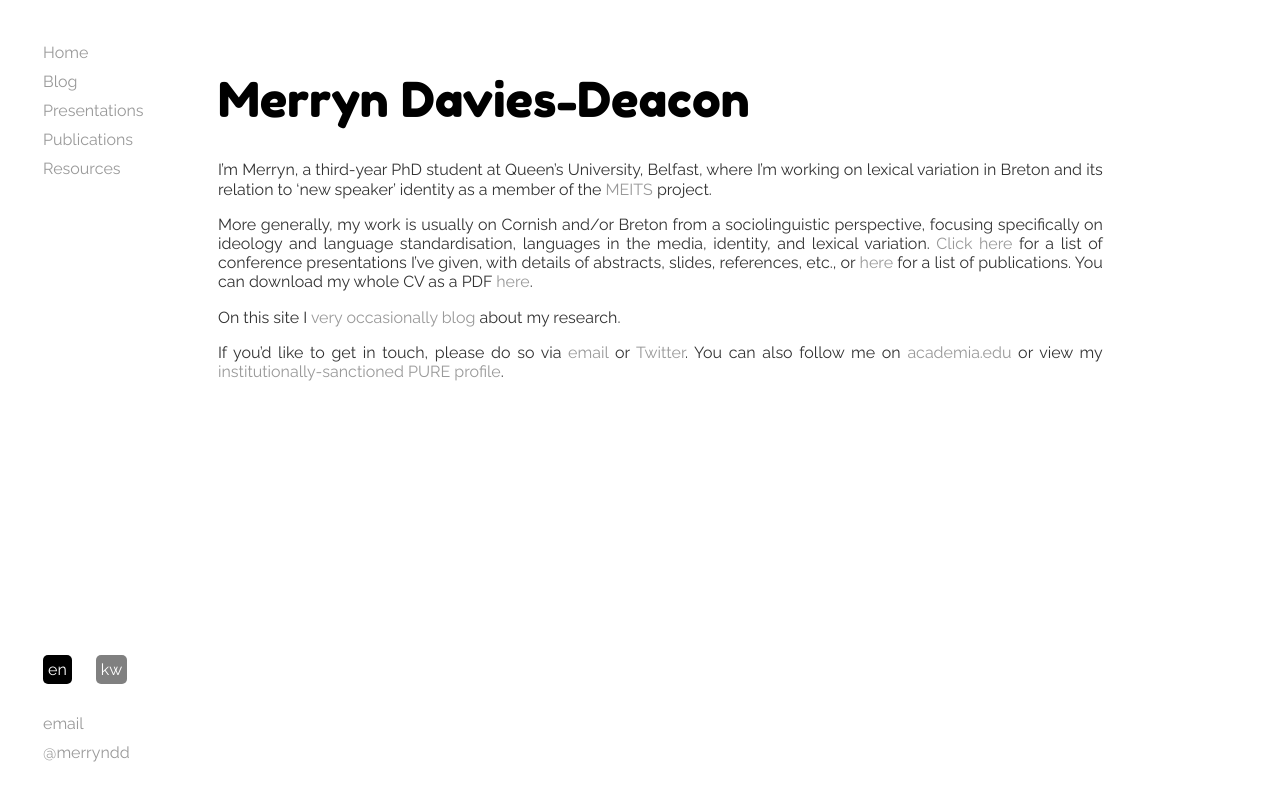
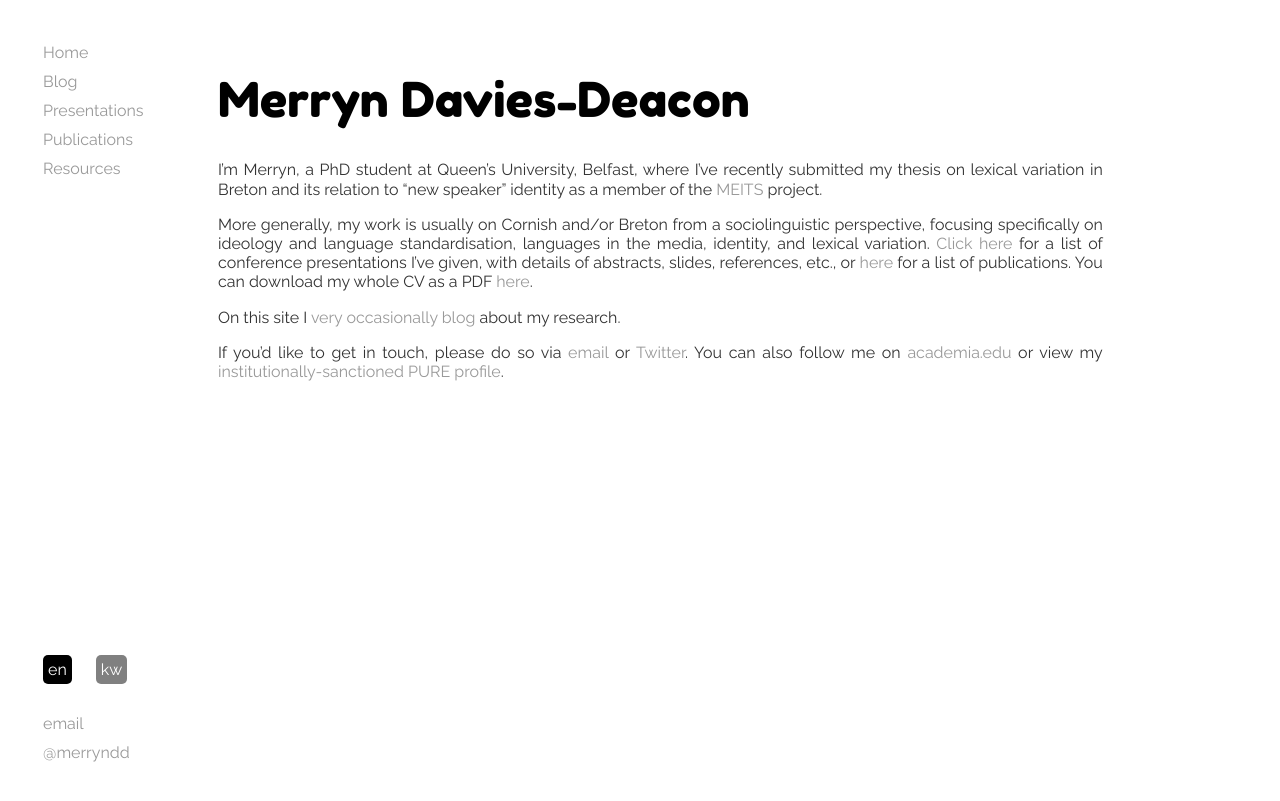
Before and after one commit to merryndd/merryndd.github.io, a Jekyll site: the page built from index.html, in a window 1280 px wide. Shown: the top 801 px of the page. Built offline with Jekyll 4.4.1, drawn with Linux system fonts in a browser that asks for light colours; comment, search, counter and statistics services are not loaded.

```diff
--- a/index.html
+++ b/index.html
@@ -6,13 +6,13 @@
 ---
 <h1>Merryn Davies-Deacon</h1>
 <div class="en">
-	<p>I’m Merryn, a third-year PhD student at Queen’s University, Belfast, where I’m working on lexical variation in Breton and its relation to ‘new speaker’ identity as a member of the <a href="http://meits.org">MEITS</a> project.</p>
+	<p>I’m Merryn, a PhD student at Queen’s University, Belfast, where I’ve recently submitted my thesis on lexical variation in Breton and its relation to “new speaker” identity as a member of the <a href="http://meits.org">MEITS</a> project.</p>
 	<p>More generally, my work is usually on Cornish and/or Breton from a sociolinguistic perspective, focusing specifically on ideology and language standardisation, languages in the media, identity, and lexical variation. <a href="/site/papers">Click here</a> for a list of conference presentations I’ve given, with details of abstracts, slides, references, etc., or <a href="/site/publications">here</a> for a list of publications. You can download my whole CV as a PDF <a href="https://drive.google.com/uc?authuser=0&id=14fYWdkHq1qjdewM1tVFqj3-ntJiapml4">here</a>.</p>
 	<p>On this site I <a href="/site/blog">very occasionally blog</a> about my research.</p>
 	<p>If you’d like to get in touch, please do so via <a href="mailto:mdaviesdeacon01@qub.ac.uk">email</a> or <a href="http://twitter.com/merryndd">Twitter</a>. You can also follow me on <a href="https://qub.academia.edu/MerrynDaviesDeacon">academia.edu</a> or view my <a href="http://go.qub.ac.uk/merryndd">institutionally-sanctioned PURE profile</a>.</p>
 </div>
 <div class="kw">
-	<p>Ow hanow vy ew Merryn ha theroma o conis war PhD, lebmyn et y dryja bledhen, ort Pednscol an Vyghternes, Béal Feirste. An testen a’m studhyans ew an varyanjow en-mesk an geryow en Bretonek hag an kelm tredh hebma ha honanieth an “gowsoryon nowydh”. Theroma o qwul an gonis ma vel radn a <a href="http://meits.org">v/MEITS</a>.</p>
+	<p>Ow hanow vy ew Merryn ha theroma o conis war PhD ort Pednscol an Vyghternes, Béal Feirste; a-gensow a wruga vy rendra an dornscrif rag hebma. An testen a’m studhyans ew an varyanjow en-mesk an geryow en Bretonek hag an kelm tredh hebma ha honanieth an “gowsoryon nowydh”. Theroma o qwul an gonis ma vel radn a <a href="http://meits.org">v/MEITS</a>.</p>
 	<p>War nivel moy ledan, theroma o conis gen Kernowek ha Bretonek hag an ethonieth-socyologieth. Broassa radn an termyn erom o corra poos war an tybyanjow senjys war an tavajow, an gwreans a furvow standard a’n tavajow, an tavajow et an media, an honanieth, hag an varyanjow en-mesk an geryow. Whei a ell gweles rol an cowsow reies genev-vy <a href="/site/papers">obma</a>, gen an berrscrifow, an imajys towlys, an scrifow a wrugav gwul mencyon anedhans, h.e., po whei a ell gweles rol dyllanjow vy <a href="/site/publications">obma</a>. Whei a ell ewedh iscarga ow CV ettien vel PDF <a href="https://drive.google.com/uc?authuser=0&id=14fYWdkHq1qjdewM1tVFqj3-ntJiapml4">obma</a> (en Sowsnek).</p>
 	<p>Ma an gwiasva ma o comprehendya ewedh <a href="/site/blog">ow blog academek</a> neb ew nowedhys der vaner terweythus.</p>
 	<p>Mars eus whans dhe whei clappya gena vy, whei a ell y wul dredh <a href="mailto:mdaviesdeacon01@qub.ac.uk">ebost</a> po <a href="http://twitter.com/merryndd">Twitter</a>. Whei a ell ow sewya dredh <a href="https://qub.academia.edu/MerrynDaviesDeacon">academia.edu</a> po gweles <a href="http://go.qub.ac.uk/merryndd">ow folen PURE vy</a> ort an gwiasva a’m bednscol.</p>
```
Also changed, not shown: site/papers/papersnew/_posts/2019-10-16-mediainterviews.html (deleted, +0 -13 lines).
